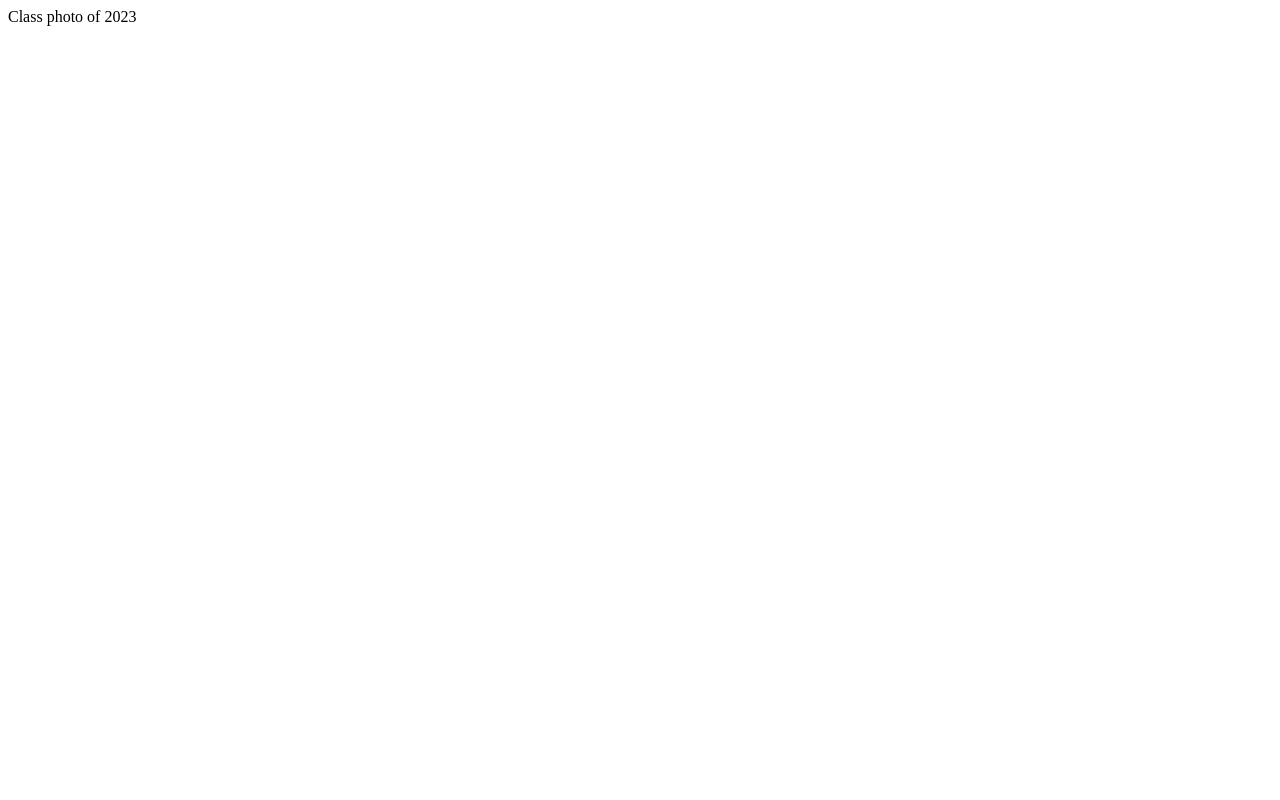
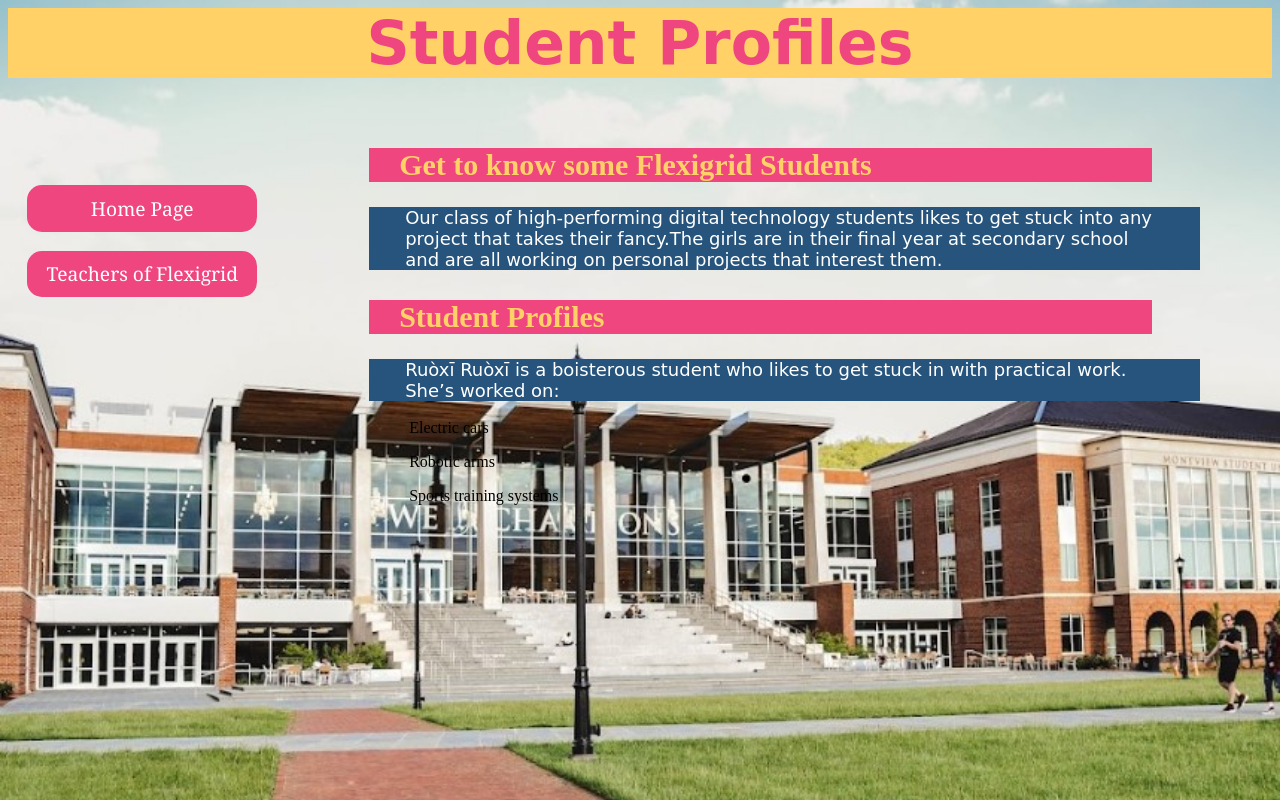
Before and after one commit to craighead-diocesan-school/class-profile-Lupetea, a plain HTML site: page Class photo of 2023.html in a window 1280 px wide. Drawn offline with Linux system fonts and the light colour scheme; a web font is replaced by a local one.

Commit message:
I have added the some of the information needed in the student profiles I have also added the styling

```diff
--- a/Class photo of 2023.html
+++ b/Class photo of 2023.html
@@ -1 +1,173 @@
-Class photo of 2023
+<!DOCTYPE html>
+<html>
+  <head>
+    <title>Get to know the students</title>
+
+    <link href="https://fonts.googleapis.com/css2?family=Averia+Serif+Libre:wght@300&family=Dancing+Script&family=Londrina+Shadow&display=swap" rel="stylesheet" />
+  </head>
+
+  <body>
+    <header>
+      <h1>Student Profiles</h1>
+    </header>
+
+    <nav>
+      <a href="index.html">Home Page</a>
+      <a href="Teachers of Flexigrid Highschool.html">Teachers of Flexigrid</a>
+    </nav>
+
+    <main>
+        <h2>
+            Get to know some Flexigrid Students
+        </h2>
+
+        <p>
+            Our class of high-performing digital technology students likes to get stuck into any project that takes their fancy.The girls are in their final year at secondary school and are all working on personal projects that interest them.
+
+            </p>
+
+            <h2> Student Profiles</h2>
+            <p>
+                Ruòxī
+                Ruòxī is a boisterous student who likes to get stuck in with practical work.
+                She’s worked on:
+                <ul>Electric cars</ul>
+                <ul>Robotic arms</ul>
+               <ul>Sports training systems</ul>
+                </p>
+    </main>
+
+
+
+  </body>
+
+
+  <style>
+    h1 {
+      /* font-family: 'Prompt', sans-serif;
+    font-size: 60px; */
+      /* font-family:'Londrina Shadow', cursive; */
+      /* font-family: "Bebas Neue"; */
+      font-family: "Londrina Shadow", cursive;
+      font-size: 60px;
+      background-color: #ffd166;
+      color: #ef467f;
+      text-align: center;
+      margin-top: 0em;
+    }
+    h2 {
+      /* font-family: 'Dancing Script', cursive; */
+      font-family: "Playfair Display", serif;
+      /* font-family: "Yeseva One", cursive; */
+      /* font-family: 'Dancing Script', cursive; */
+      font-size: 30px;
+      background-color: #ef467f;
+      color: #ffd166;
+      margin-right: 4em;
+      padding-left: 1em;
+      margin-top: 1em;
+    }
+
+    p {
+      font-family: "Averia Serif Libre", cursive;
+      /* font-family: 'Roboto Condensed', sans-serif; */
+      /* font-family: "Nanum Gothic", sans-serif; */
+      background-color: #26547c;
+      color: rgb(255, 255, 255);
+      padding-left: 2em;
+      margin-left: em;
+      font-size: large;
+      margin-right: 4em;
+      margin-top: 0.5em;
+      padding-right: 2em;
+    }
+
+    ol {
+        font-family: "Averia Serif Libre", cursive;
+      /* font-family: 'Roboto Condensed', sans-serif; */
+      /* font-family: "Nanum Gothic", sans-serif; */
+      background-color: #26547c;
+      color: rgb(255, 255, 255);
+      padding-left: 2em;
+      margin-left: em;
+      font-size: large;
+      margin-right: 4em;
+      margin-top: 0.5em;
+      padding-right: 2em;
+
+    }
+
+    a {
+      text-decoration: none;
+      font-family: Cambria, Cochin, Georgia, Times, "Times New Roman", serif;
+      border-color: solid #26547c;
+      border-radius: 15px;
+      padding-left: 1em;
+      padding-right: 1em;
+      padding-bottom: 0.5em;
+      padding-top: 0.5em;
+      background-color: #ef467f;
+      text-align: center;
+      color: #ffff;
+      font-size: larger;
+      margin-left: 1em;
+      display: block;
+      margin-top: 1em;
+    }
+
+    nav {
+      margin-top: 3em;
+      margin-right: 7em;
+    }
+    img {
+      border-radius: 10px;
+      border: solid;
+      border-width: 10px;
+      border-color: #ffd166;
+      width: 19em;
+      margin-left: 18em;
+      display: flex;
+    }
+
+    body {
+      background-image: url(flexihighschool.jpg);
+      background-size: cover;
+    }
+
+    body {
+      display: grid;
+      grid:
+        " h   m   m " 12em
+        " n   m   m  " auto
+        " f   f   .  " auto
+        / auto auto auto;
+      grid: gap;
+    }
+
+    body {
+      display: grid;
+      grid:
+        " h  h  h " auto
+        " n  m  m " auto
+        " f  f  f " auto
+        / auto auto auto;
+      grid: gap;
+    }
+
+    header {
+      grid-area: h;
+    }
+
+    main {
+      grid-area: m;
+    }
+
+    footer {
+      grid-area: f;
+    }
+
+    nav {
+      grid-area: n;
+    }
+  </style>
+</html>
```
Also changed, not shown: index.html (+23 -20 lines), flexihighschool.jpg (added), schoolflexigrid - Copy.jpg (added), schoolflexigrid.jpg (added).
